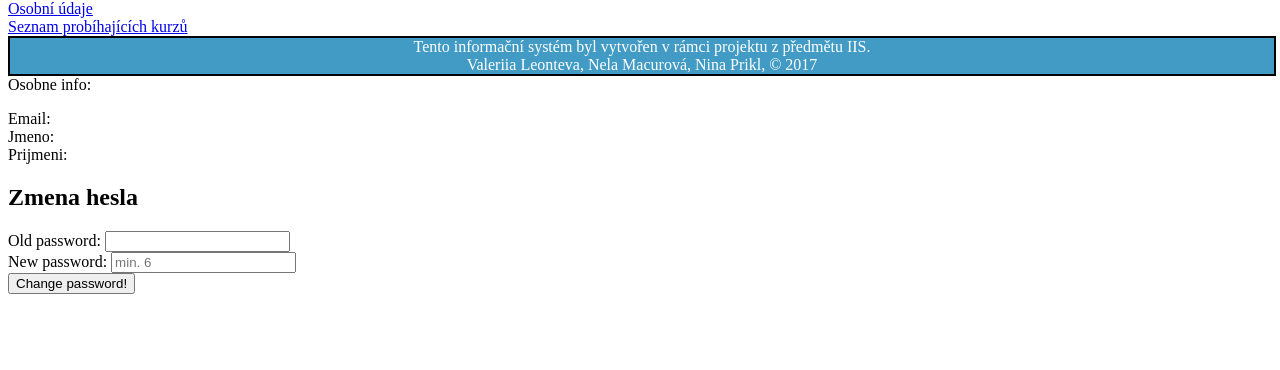
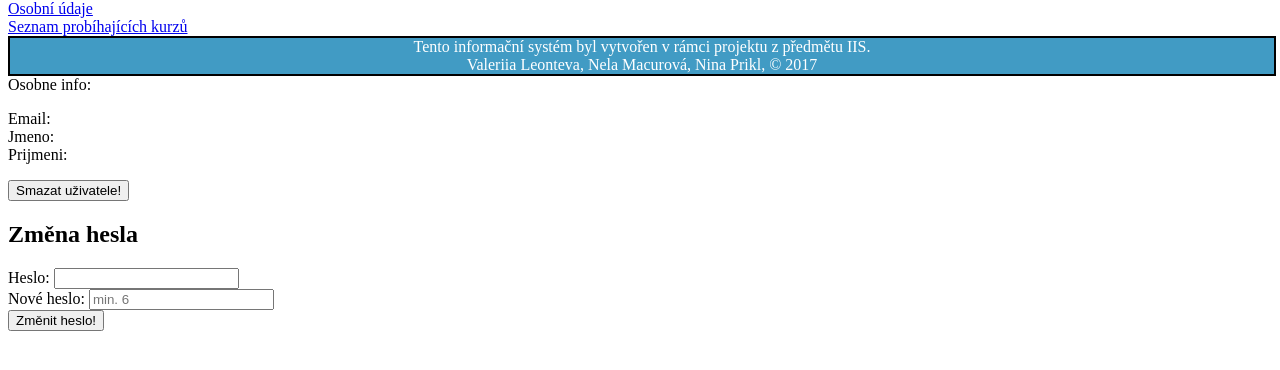
Before and after one commit to SKdiash/IIS, a PHP site: page /person_info.php in a window 1280 px wide. Shown: the part 189-559 px from the top of the page. Run offline with PHP 8.4, Linux system fonts and the light colour scheme; the visitor is signed in with stand-in values (Sample User, id 1); data that the repository does not hold is empty; some libraries are stand-ins or nearby versions.

Commit message:
smazat uzivatele

```diff
--- a/person_info.php
+++ b/person_info.php
@@ -41,10 +41,14 @@
     Prijmeni: '.$row['last_name'].' <br/> </p>';
 ?>
 
-<h2>Zmena hesla</h2>
+<form action="delete_user.php" method="post" name="delete_user" >
+    <input type="submit" name="btn_delete_user" value="Smazat uživatele!" />
+</form>
+
+<h2>Změna hesla</h2>
 <form action="change_pass.php" method="post" name="change_pass" >
 <tr>
-<td> Old password:</td>
+<td> Heslo:</td>
 <td>
     <input type="password" name="old_password"/><br />
     <span id="valid_password_message" class="mesage_error"></span>
@@ -52,13 +56,13 @@
 </tr>
 
 <tr>
-<td> New password:</td>
+<td> Nové heslo:</td>
 <td>
     <input type="password" name="new_password" placeholder="min. 6"/><br />
     <span id="valid_password_message" class="mesage_error"></span>
 </td>
 <td colspan="2">
-    <input type="submit" name="btn_submit_change" value="Change password!" />
+    <input type="submit" name="btn_submit_change" value="Změnit heslo!" />
 </td>
 </tr>
 </form>
```
Also changed, not shown: delete_user.php (added, +45 -0 lines).
